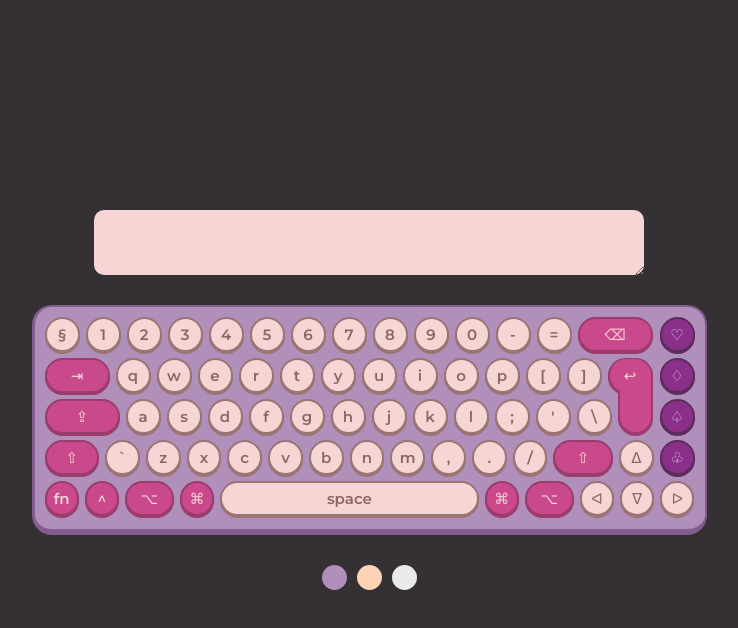
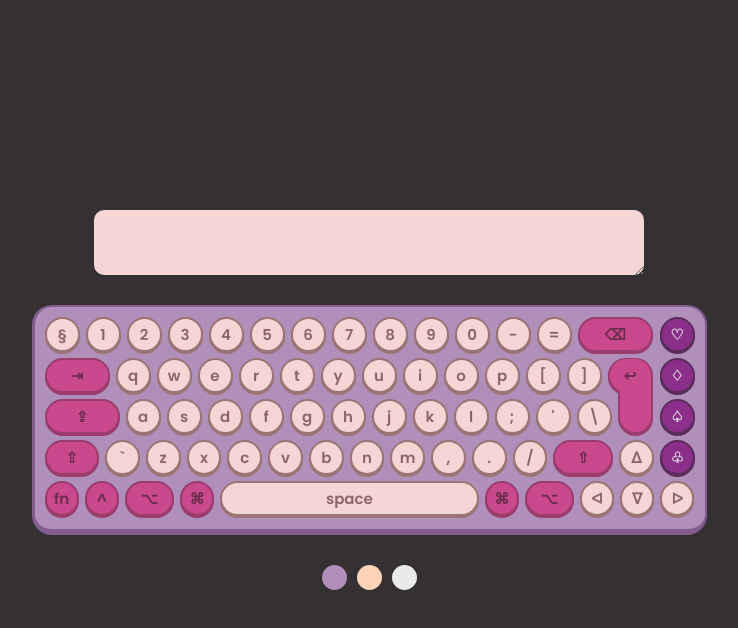
Before and after one commit to Luchiweb/virtual-keyboard, a website with bundled scripts: page index.html in a window 1280 px wide. Both pictures are taken after a click on the element 901 px from the left and 375 px from the top of the page. Shown: the whole page, without its empty margins (271-1009 px from the left). Built offline with nearby package versions, Linux system fonts and the light colour scheme.

Commit message:
fix: fix eslint problems

```diff
--- a/css/style.css
+++ b/css/style.css
@@ -1,5 +1,5 @@
 @import "./reset.css";
-@import url("https://fonts.googleapis.com/css?family=Montserrat:600,700,800,900,100italic,200italic,300italic,italic,500italic,600italic,700italic,800italic,900italic&display=swap");
+@import url('https://fonts.googleapis.com/css2?family=Poppins:wght@400;500;600&display=swap');
 
 :root {
   --keyboard-color: #b08fbb;
@@ -11,7 +11,7 @@
   --nav-color: #ca498c;
   --nav-shadow-color: #9a3d6d;
   --nav-hover-color: #ac4d7e;
-  --nav-text-color: #f7d5d5;
+  --nav-text-color: #6c2d4e;
   --uniq-color: #8b2f8a;
   --uniq-shadow-color: #5b2d5b;
   --uniq-hover-color: #5a1a5a;
@@ -25,9 +25,11 @@ body {
   flex-direction: column;
   justify-content: center;
   align-items: center;
+  gap: 30px;
   background: #343033;
   color: var(--standard-text-color);
-  font-family: "Montserrat", sans-serif;
+  font-family: 'Poppins', sans-serif;
+  font-weight: 600;
 }
 
 .hidden {
@@ -46,7 +48,6 @@ body {
   border-width: 2px 2px 6px 3px;
   border-radius: 20px;
   padding: 10px;
-  margin-bottom: 30px;
 }
 
 .keyboard__row {
@@ -224,8 +225,8 @@ body {
   background: var(--standard-color);
   border-radius: 10px;
   padding: 10px;
-  margin-bottom: 30px;
   font-family: inherit;
+  font-weight: 500;
 }
 
 .theme-buttons {
@@ -247,3 +248,10 @@ body {
 .third-theme-button {
   background-color: #eaeaea;
 }
+
+.description {
+  text-align: center;
+  color: #ead6d6;
+  font-weight: 500;
+  line-height: 200%;
+}
--- a/js/script.js
+++ b/js/script.js
@@ -53,7 +53,7 @@ class Keyboard {
 
     body.appendChild(keyboard);
     this.initButtonListeners();
-    this.createThemeButtons();
+    Keyboard.createThemeButtons();
   }
 
   // eslint-disable-next-line class-methods-use-this
@@ -79,7 +79,7 @@ class Keyboard {
     });
   }
 
-  createThemeButtons() {
+  static createThemeButtons() {
     const buttonWrapper = document.createElement('div');
     buttonWrapper.classList.add('theme-buttons');
     buttonWrapper.innerHTML = `<button id="main-theme" class="theme-button main-theme-button"></button>
@@ -87,16 +87,16 @@ class Keyboard {
                              <button id="third-theme" class="theme-button third-theme-button"></button>`;
 
     body.appendChild(buttonWrapper);
-    this.initThemeListeners();
+    Keyboard.initThemeListeners();
   }
 
-  initThemeListeners() {
+  static initThemeListeners() {
     const themeButtons = document.querySelectorAll('.theme-button');
     for (let i = 0; i < themeButtons.length; i += 1) {
-      themeButtons[i].addEventListener('click', () => this.setTheme(i));
+      themeButtons[i].addEventListener('click', () => Keyboard.setTheme(i));
     }
     const lastTheme = localStorage.getItem('theme');
-    this.setTheme(lastTheme);
+    Keyboard.setTheme(lastTheme);
   }
 
   onKeyDown(button) {
@@ -106,7 +106,7 @@ class Keyboard {
     let symbol = this.getSymbol(button);
 
     if (button.classList.contains('nav-button')) {
-      symbol = this.onKeyDownNavButton(button.classList);
+      symbol = Keyboard.onKeyDownNavButton(button.classList);
     }
 
     const { selectionStart, selectionEnd } = input;
@@ -120,11 +120,13 @@ class Keyboard {
       } else {
         input.setRangeText('', selectionStart, selectionEnd, 'end');
       }
-    } else {
+    } else if (symbol !== '') {
       input.value = `${textBeforeCursor}${symbol}${textAfterCursor}`;
       input.selectionStart = cursorPos + 1;
       input.selectionEnd = cursorPos + 1;
     }
+
+    this.removeAll(textAfterCursor);
     localStorage.setItem('text', input.value);
   }
 
@@ -143,15 +145,14 @@ class Keyboard {
     const lang = this.isEng ? 'eng' : 'rus';
 
     let letterCase;
-    if (this.capsLockActive) letterCase = 'caps';
-    else if (this.isCaseUp) letterCase = 'caseUp';
+    if (this.capsLockActive && !this.shiftActive) letterCase = 'caps';
+    else if (this.isCaseUp || (this.capsLockActive && this.shiftActive)) letterCase = 'caseUp';
     else letterCase = 'caseDown';
 
     return button.querySelector(`.${lang} .${letterCase}`).textContent;
   }
 
-  // eslint-disable-next-line class-methods-use-this
-  onKeyDownNavButton(classList) {
+  static onKeyDownNavButton(classList) {
     if (classList.contains('Tab')) {
       return '\t';
     }
@@ -240,8 +241,7 @@ class Keyboard {
     return false;
   }
 
-  // eslint-disable-next-line class-methods-use-this
-  setTheme(num) {
+  static setTheme(num) {
     const themeObj = themes[num];
     for (let i = 0; i < Object.keys(themeObj).length; i += 1) {
       const property = Object.keys(themeObj)[i];
@@ -274,8 +274,31 @@ class Keyboard {
     this.capsLockActive = this.capsLock.classList.contains('active');
     this.isCaseUp = this.shiftActive || this.capsLockActive;
   }
+
+  removeAll(textAfterCursor) {
+    if (
+      (this.metaLeft.classList.contains('active')
+      || this.metaRight.classList.contains('active'))
+      && this.backspace.classList.contains('active')
+    ) {
+      input.value = `${textAfterCursor}`;
+      input.selectionStart = 0;
+      input.selectionEnd = 0;
+    }
+  }
+}
+
+function createDescription() {
+  const description = document.createElement('div');
+  description.classList.add('description');
+
+  description.innerHTML = `<p>Keyboard created in <b>MacOs</b> operating system</p>
+                           <p>Combination for switching the language: left option/alt(⌥) + space</p>`;
+
+  body.appendChild(description);
 }
 
 const keyboard = new Keyboard();
 
 keyboard.createKeyboard();
+createDescription();
--- a/js/themeList.js
+++ b/js/themeList.js
@@ -9,7 +9,7 @@ const themes = [
     '--nav-color': '#ca498c',
     '--nav-shadow-color': '#9a3d6d',
     '--nav-hover-color': '#ac4d7e',
-    '--nav-text-color': '#f7d5d5',
+    '--nav-text-color': '#6c2d4e',
     '--uniq-color': '#8b2f8a',
     '--uniq-shadow-color': '#5b2d5b',
     '--uniq-hover-color': '#5a1a5a',
```
Also changed, not shown: 1 other file.
